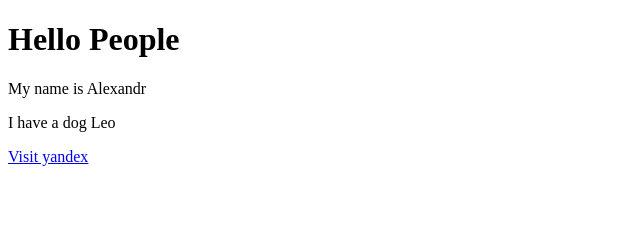
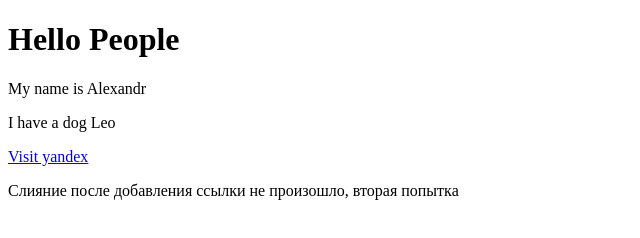
Before and after one commit to Alexandr-Dudarin/HTML---------------, a plain HTML site: page index.html in a window 1280 px wide. Shown: the whole page, without its empty margins (0-640 px from the left). Drawn offline with Linux system fonts and the light colour scheme.

Commit message:
double two

```diff
--- a/index.html
+++ b/index.html
@@ -10,4 +10,5 @@
 <p> My name is Alexandr </p>
 <p> I have a dog Leo </p>
 <a href="https://ya.ru/"> Visit yandex </a>
+<p> Слияние после добавления ссылки не произошло, вторая попытка </p>
 </body>
```
